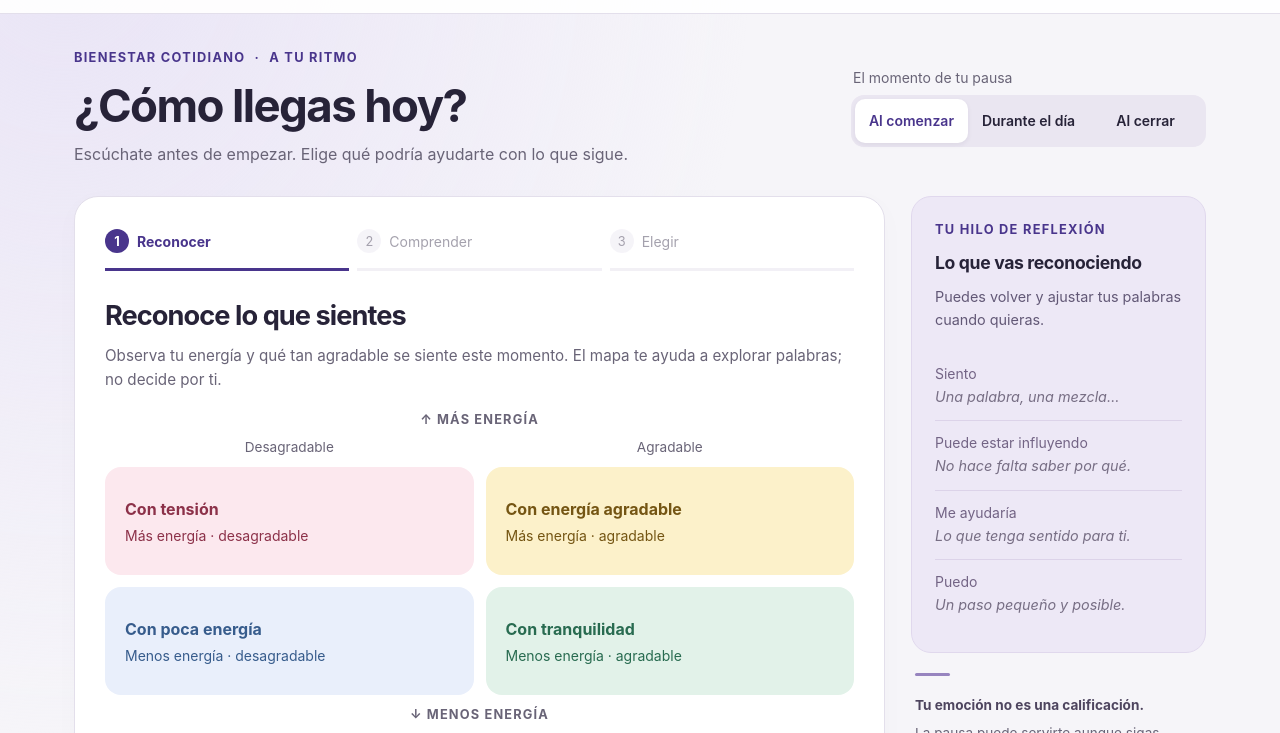
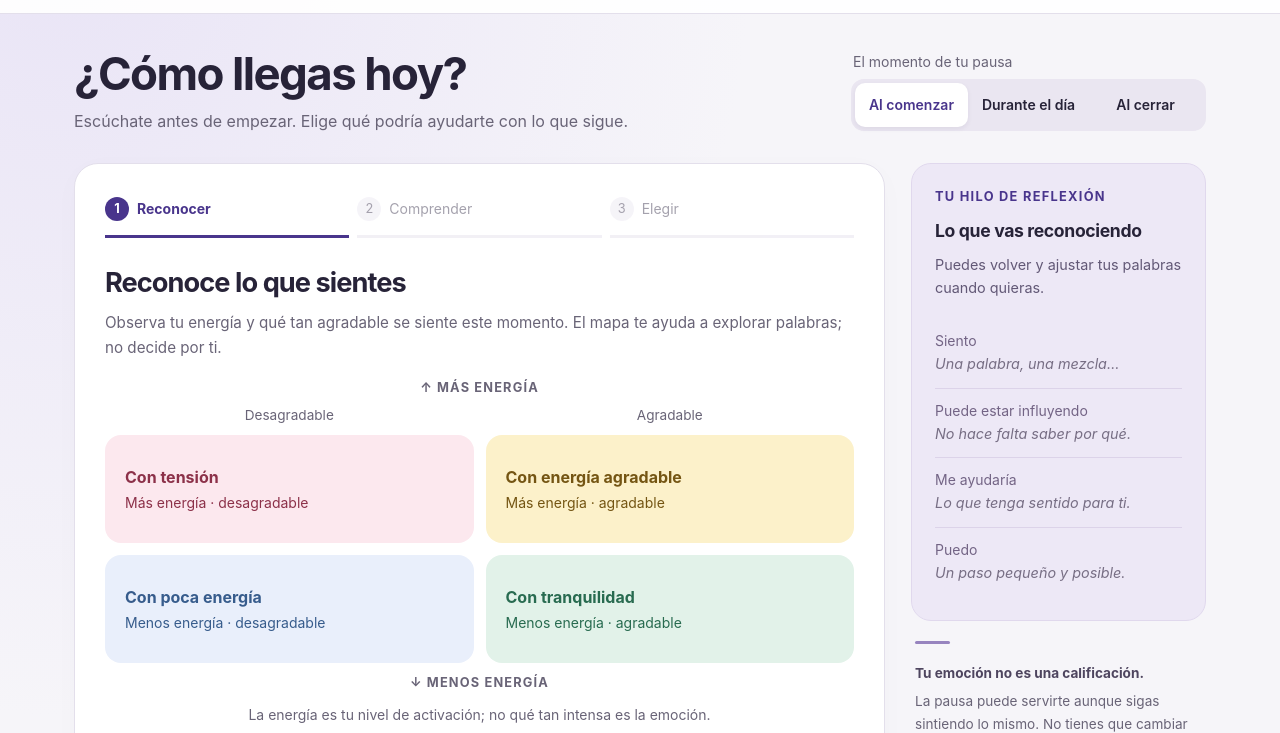
Before and after one commit to MentorIATec/pausa-bienestar, a website: page mi-pausa/index.html in a window 1280 px wide. Shown: the part 65-798 px from the top of the page. Drawn offline with Linux system fonts and the light colour scheme.

Commit message:
Retirar el eyebrow de la introducción de Mi pausa

```diff
--- a/mi-pausa/index.html
+++ b/mi-pausa/index.html
@@ -20,7 +20,7 @@
   </header>
   <main id="main-content">
     <section class="intro" id="intro">
-      <div><p class="eyebrow">Bienestar cotidiano <span>·</span> A tu ritmo</p><h1 id="greeting">¿Cómo llegas hoy?</h1><p id="invitation">Escúchate antes de empezar. Elige qué podría ayudarte con lo que sigue.</p></div>
+      <div><h1 id="greeting">¿Cómo llegas hoy?</h1><p id="invitation">Escúchate antes de empezar. Elige qué podría ayudarte con lo que sigue.</p></div>
       <fieldset class="moment-picker"><legend>El momento de tu pausa</legend><div id="moments"></div></fieldset>
     </section>
     <div class="workspace" id="workspace">
```
